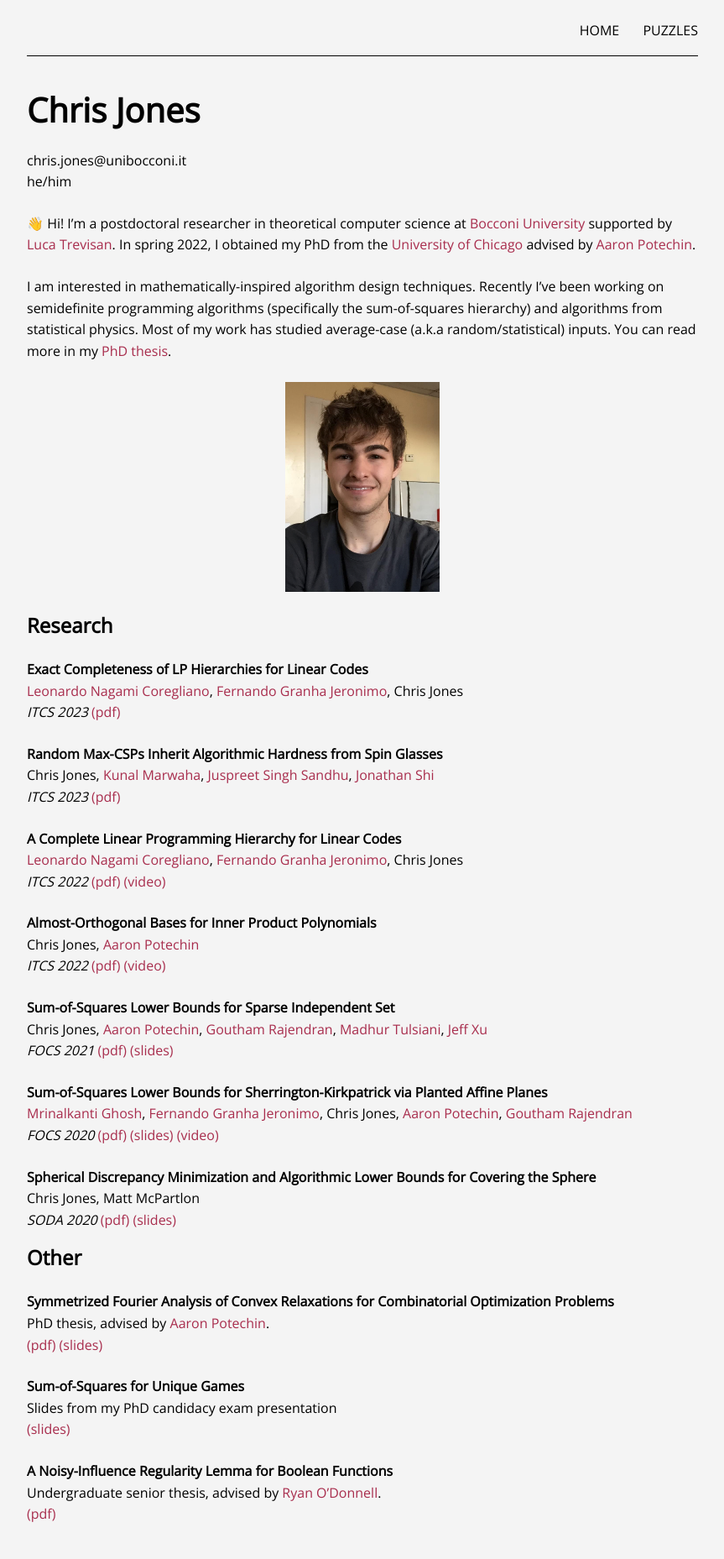
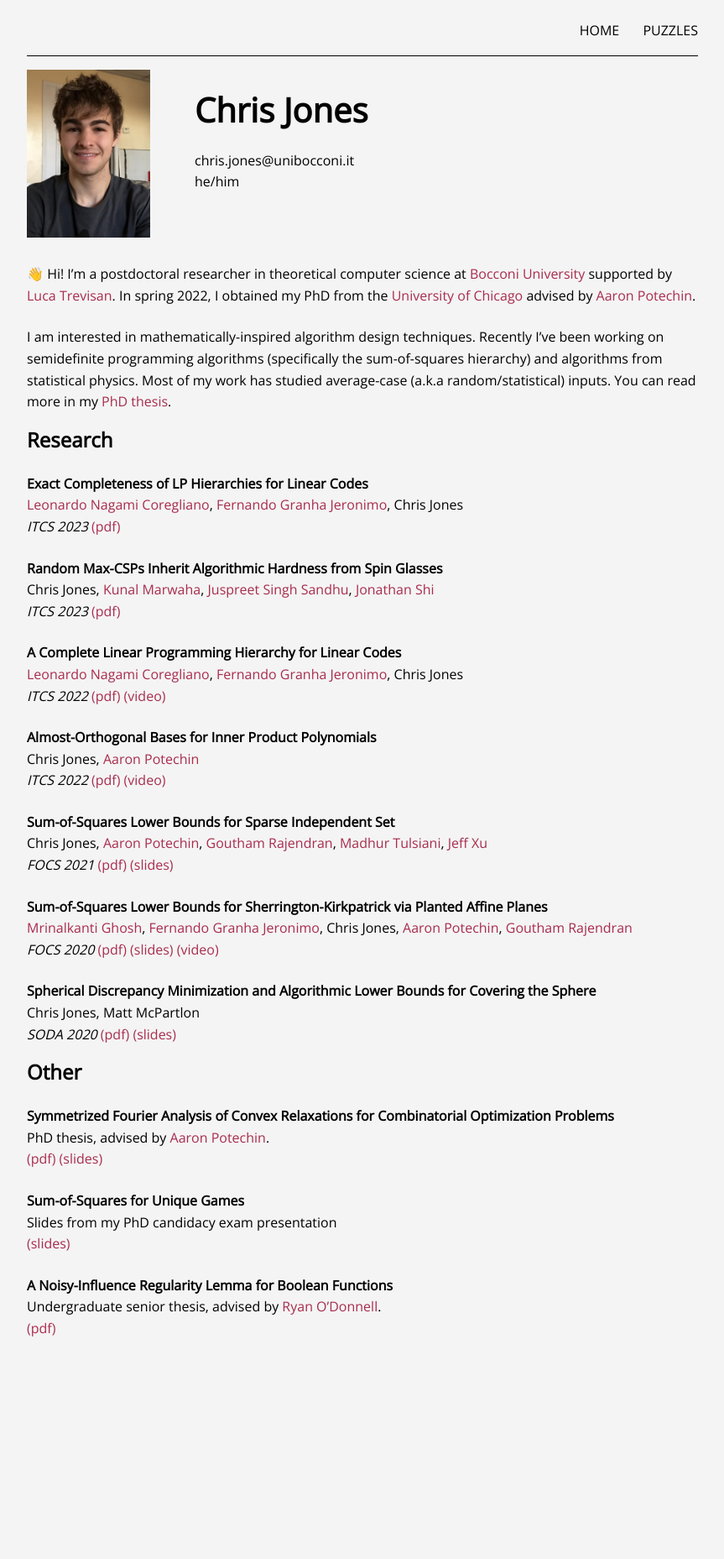
Before and after one commit to christophsjones/personal-website, a Jekyll site: the page built from index.md, in a window 1280 px wide. Shown: the whole page at 84% size, without its empty margins (208-1071 px from the left). Built offline with Jekyll 4.4.1, drawn with Linux system fonts in a browser that asks for light colours; our own code applies the rules of GitHub Pages for plain Markdown files; after the commit the page ends 1636 px from its top, so only the background shows below that.

Commit message:
Move image

```diff
--- a/index.md
+++ b/index.md
@@ -2,10 +2,18 @@
 layout: sage
 ---
 
-# Chris Jones
 
+<div style="display:flex">
+<div style="flex:25%">
+    <img alt="my picture" src="/assets/images/chrisjones.png" height="200px">
+</div>
+<div style="flex:75%">
+<h1>Chris Jones</h1>
 chris.jones@unibocconi.it
+<br>
 he/him
+</div>
+</div>
 
 👋 Hi! I'm a postdoctoral researcher in theoretical computer science at [Bocconi University](https://dec.unibocconi.eu/)
 supported by [Luca Trevisan].
@@ -19,9 +27,6 @@ Most of my work has studied average-case (a.k.a random/statistical) inputs.
 You can read more in my [PhD thesis](/assets/papers/phd-thesis.pdf).
 
 
-<p align="center">
-    <img alt="Chris Jones" src="/assets/images/chrisjones.png" height="250px">
-</p>
 
 ## Research
 
```
